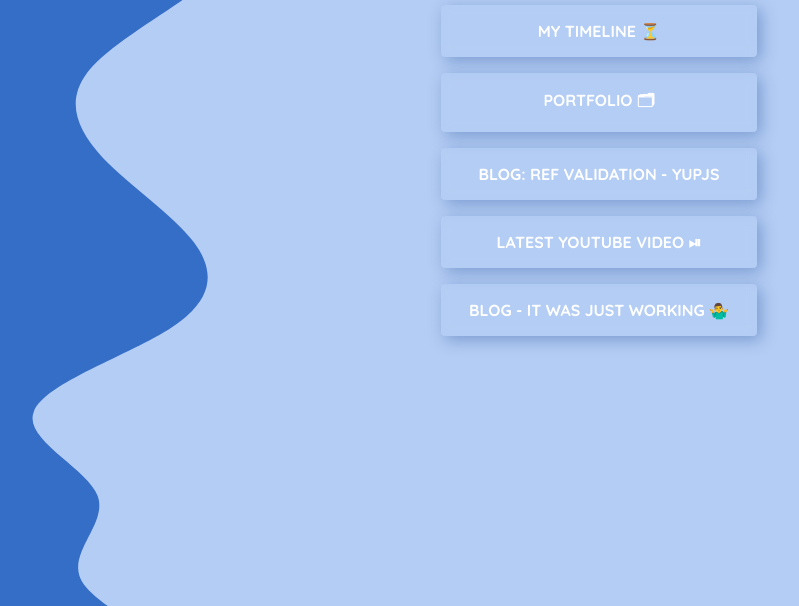
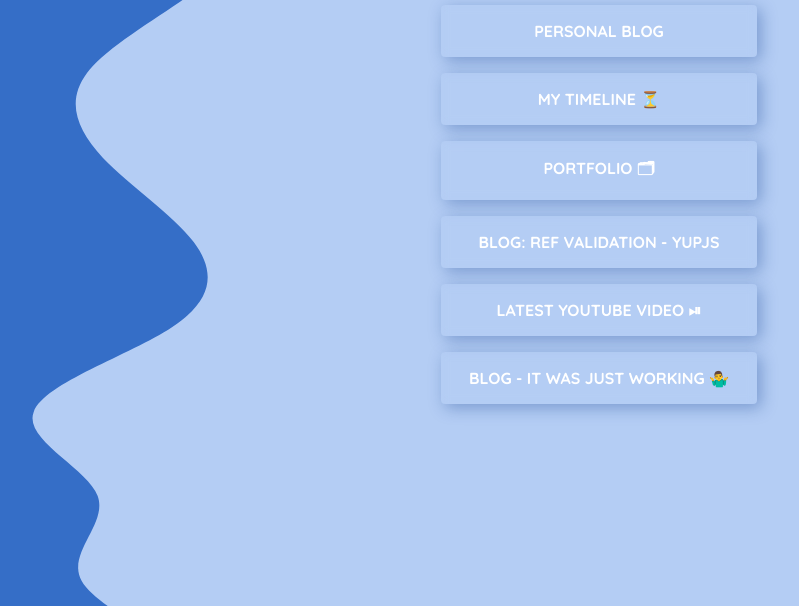
Before and after one commit to mrsauravsahu/link, a website: page src/index.html in a window 1280 px wide. Shown: the part 194-800 px from the top of the page, without its empty margins (41-840 px from the left). Drawn offline with Linux system fonts and the light colour scheme.

Commit message:
add personal blog

```diff
--- a/src/index.html
+++ b/src/index.html
@@ -14,6 +14,7 @@
     <div class="content-root">
       <h1>Saurav Sahu</h1>
       <section class="links">
+        <a href="https://mrsauravsahu.tech/blog">Personal Blog</a>
         <a href="https://poly.work/mrsauravsahu">My TimeLine ⏳</a>
         <a href="https://mrsauravsahu.tech">Portfolio 🗂</a>
         <a href="https://mrsauravsahu.medium.com/referential-data-validations-with-yupjs-98639bc04dd3">Blog: Ref
```
